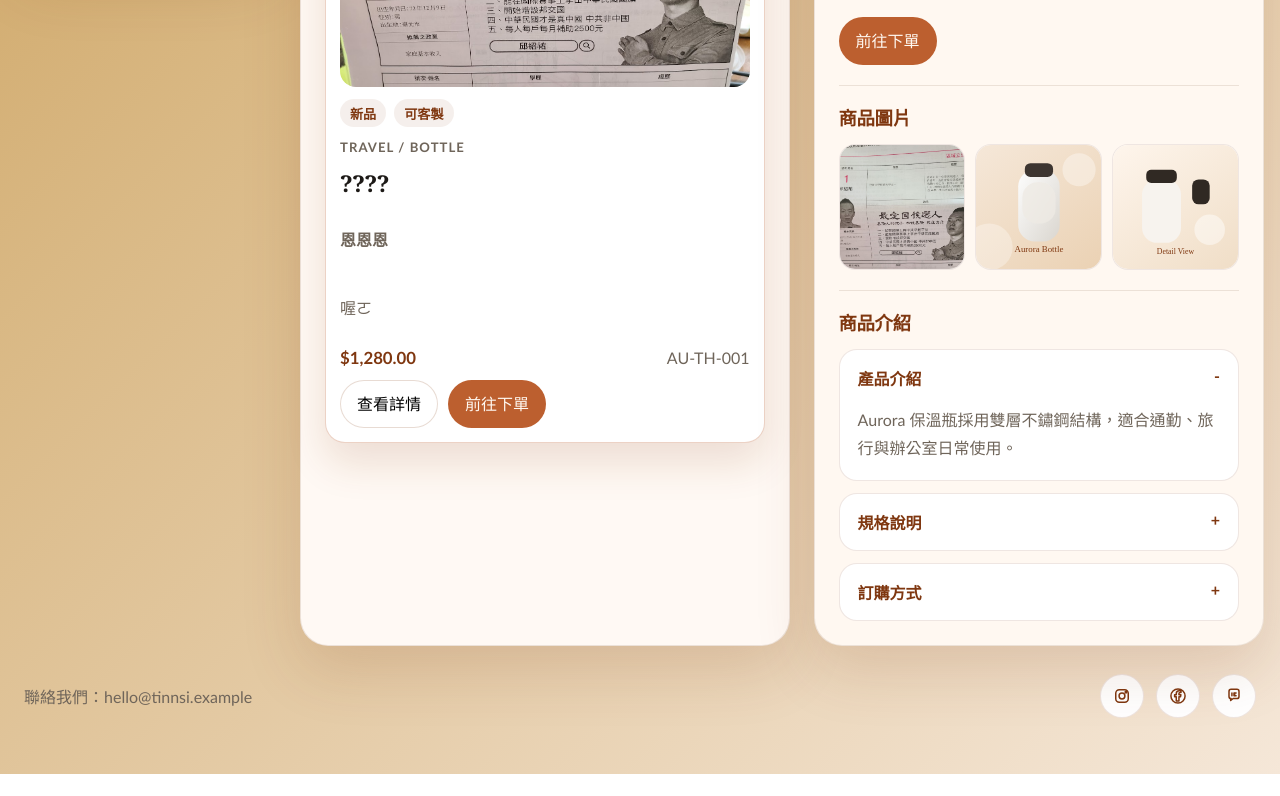
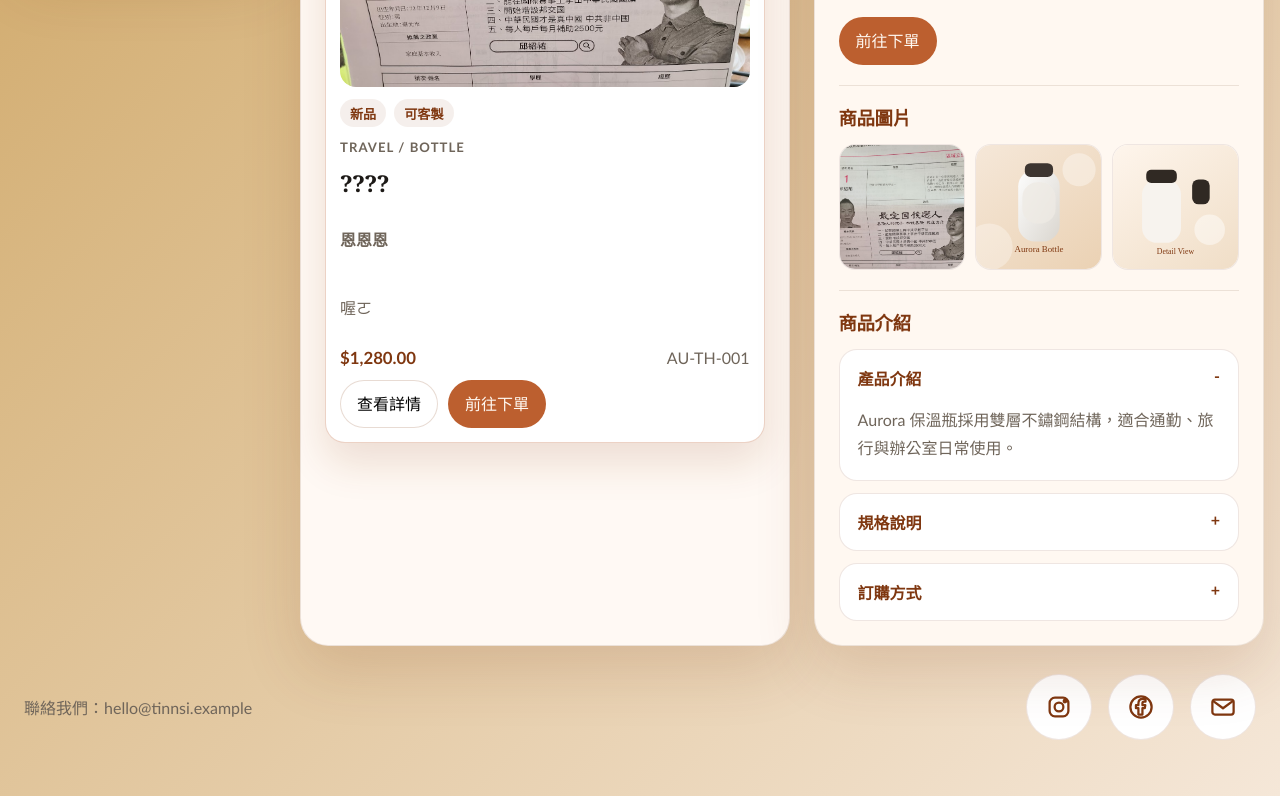
Before and after one commit to tinnsibakery-collab/Tinnsi, a website: page index.html in a window 1280 px wide. Shown: the part 905-1701 px from the top of the page. Before the commit the page ends 1679 px from the top, so only its background shows below. Drawn offline with Linux system fonts and the light colour scheme.

Commit message:
fix: update footer email icon

```diff
--- a/assets/scripts/site.js
+++ b/assets/scripts/site.js
@@ -44,14 +44,12 @@ const SOCIAL_META = {
       </svg>
     `
   },
-  line: {
-    label: "LINE",
+  email: {
+    label: "E-MAIL",
     icon: `
       <svg viewBox="0 0 24 24" aria-hidden="true">
-        <path d="M6 6.5C6 5.12 7.12 4 8.5 4h7C16.88 4 18 5.12 18 6.5v6C18 13.88 16.88 15 15.5 15H11l-3 2.4V15H8.5C7.12 15 6 13.88 6 12.5Z"></path>
-        <path d="M9.5 8.4v3.15"></path>
-        <path d="M12 8.4v3.15"></path>
-        <path d="M14.5 8.4h-1.7v3.15h1.7"></path>
+        <rect x="3.5" y="6" width="17" height="12" rx="2"></rect>
+        <path d="M4.5 7.5 12 13l7.5-5.5"></path>
       </svg>
     `
   }
@@ -211,15 +209,18 @@ function applySiteMeta(site) {
     elements.siteContact.textContent = `聯絡我們：${contact}`;
   }
 
-  renderSocialLinks(site.socialLinks);
+  renderSocialLinks(site.socialLinks, contact);
 }
 
-function renderSocialLinks(socialLinks = {}) {
+function renderSocialLinks(socialLinks = {}, contactEmail = "") {
   if (!elements.socialLinks) {
     return;
   }
 
-  const links = normalizeSocialLinks(socialLinks);
+  const links = {
+    ...normalizeSocialLinks(socialLinks),
+    email: contactEmail ? `mailto:${contactEmail}` : ""
+  };
   const availableEntries = Object.entries(SOCIAL_META).filter(([key]) => links[key]);
   elements.socialLinks.innerHTML = "";
 
@@ -232,8 +233,13 @@ function renderSocialLinks(socialLinks = {}) {
     const anchor = document.createElement("a");
     anchor.className = "social-link";
     anchor.href = links[key];
-    anchor.target = "_blank";
-    anchor.rel = "noreferrer";
+    if (links[key].startsWith("mailto:")) {
+      anchor.removeAttribute("target");
+      anchor.removeAttribute("rel");
+    } else {
+      anchor.target = "_blank";
+      anchor.rel = "noreferrer";
+    }
     anchor.setAttribute("aria-label", meta.label);
     anchor.innerHTML = `${meta.icon}<span class="sr-only">${meta.label}</span>`;
     elements.socialLinks.append(anchor);
--- a/assets/styles/site.css
+++ b/assets/styles/site.css
@@ -701,15 +701,15 @@ code {
 .social-links {
   display: flex;
   align-items: center;
-  gap: 12px;
+  gap: 16px;
 }
 
 .social-link {
   display: inline-flex;
   align-items: center;
   justify-content: center;
-  width: 44px;
-  height: 44px;
+  width: 66px;
+  height: 66px;
   border-radius: 50%;
   border: 1px solid var(--accent-deep-12);
   background: color-mix(in srgb, var(--card) 80%, white 20%);
@@ -724,8 +724,8 @@ code {
 }
 
 .social-link svg {
-  width: 20px;
-  height: 20px;
+  width: 30px;
+  height: 30px;
   fill: none;
   stroke: currentColor;
   stroke-width: 1.8;
```
